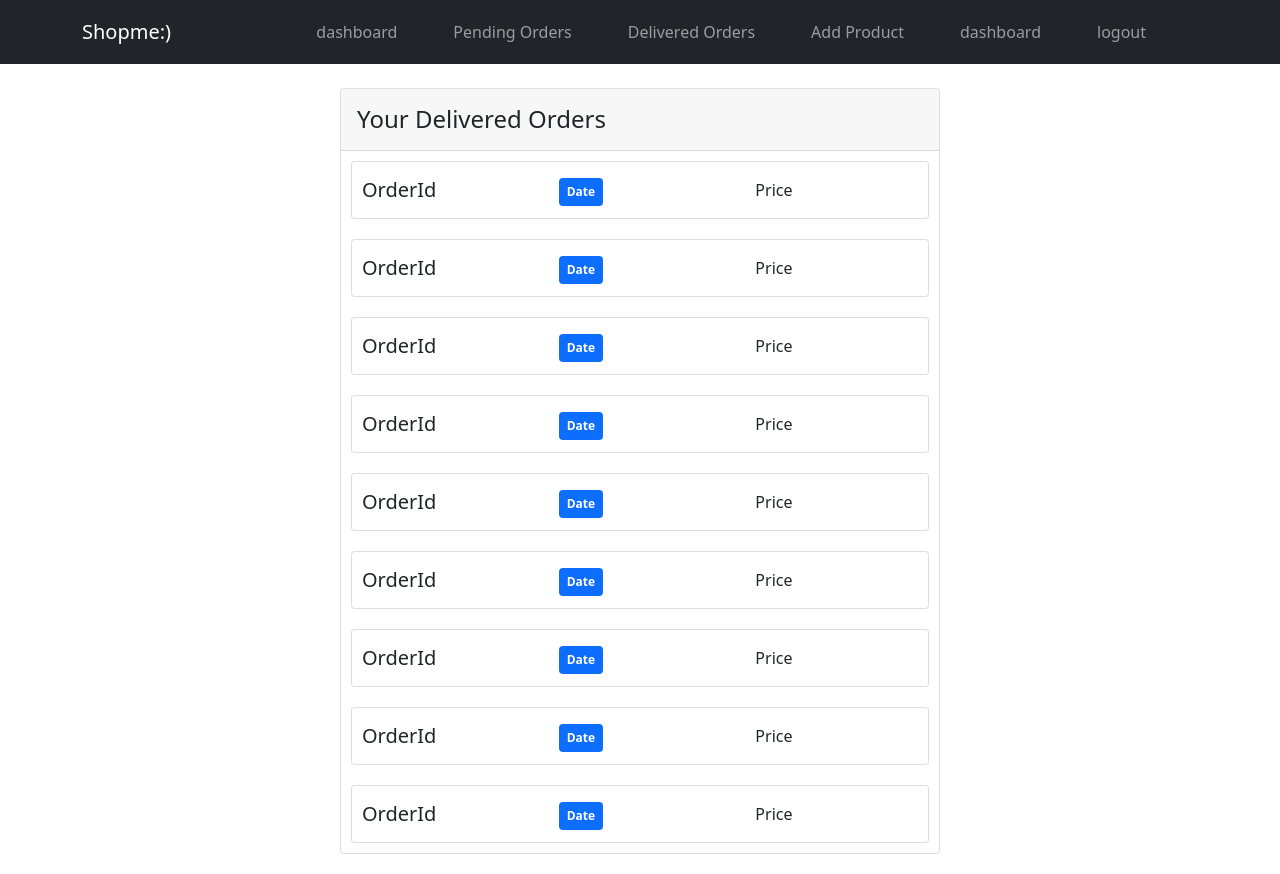
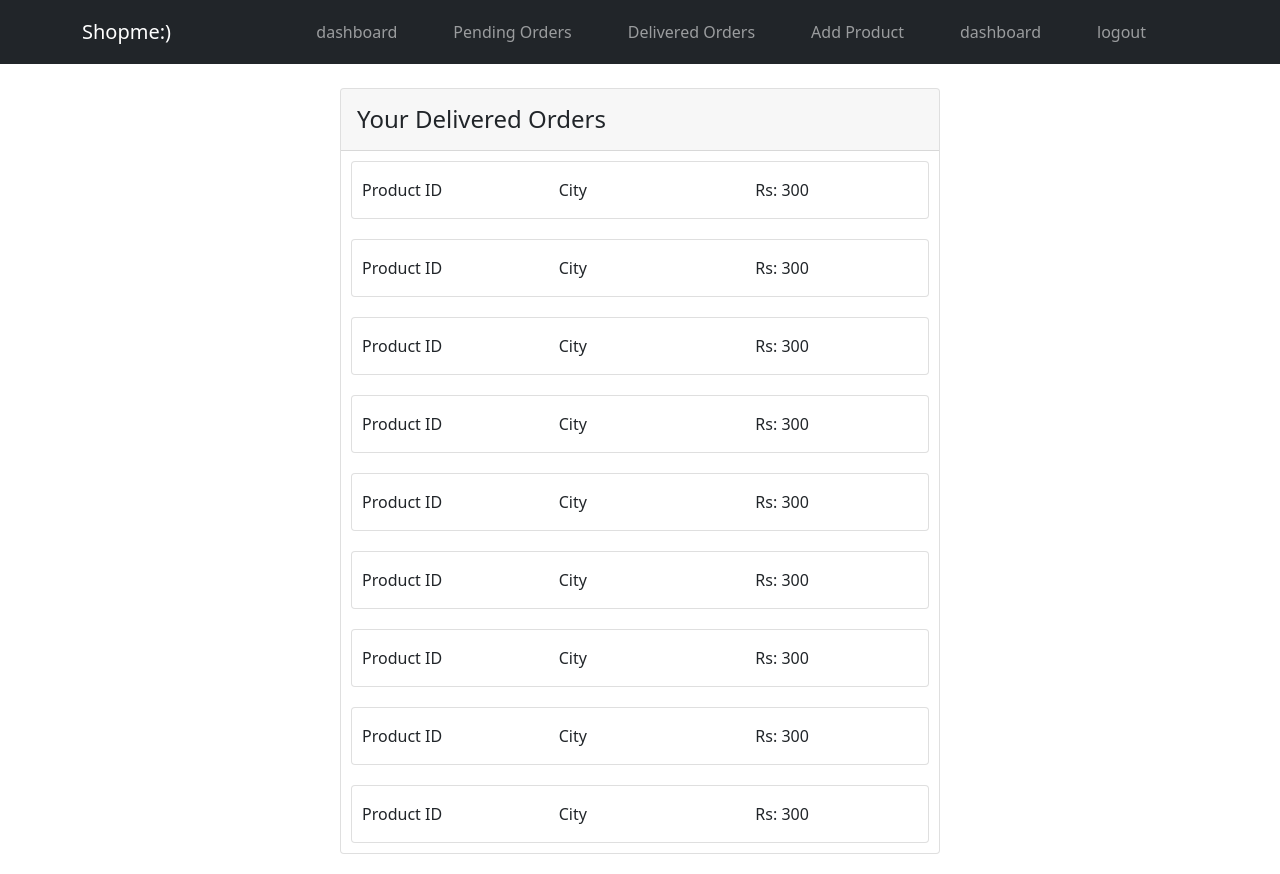
Before and after one commit to qTalhaAhmad/Web-Programming-Project, a React (Create React App) app in the folder front-end/: page /admin/prevOrders in a window 1280 px wide. Built offline with nearby package versions, Linux system fonts and the light colour scheme.

Commit message:
user side axiosed

```diff
--- a/front-end/src/components/Cart/PrevOrder.jsx
+++ b/front-end/src/components/Cart/PrevOrder.jsx
@@ -92,7 +92,7 @@ export default function PrevOrder() {
   useEffect(() => {
     console.log('useEffCartUser')
 
-      axios.get('http://localhost:3000/user//prevOrders')
+      axios.get('http://localhost:3000/user/prevOrders')
 
         .then((response) => {
         console.log(response.data);
--- a/front-end/src/components/Cart/PrevOrderCard.jsx
+++ b/front-end/src/components/Cart/PrevOrderCard.jsx
@@ -1,19 +1,25 @@
 import React from 'react'
 import {Card,Col,Row,Button, Badge} from "react-bootstrap"
 import DeleteForeverIcon from '@material-ui/icons/DeleteForever';
-export default function PrevOrderCard({product}) {
+export default function PrevOrderCard({ product }) {
+
+    console.log(product);
+    const { _id, price, updatedAt } = product;
+
     return (
         <div>
             <Card style={{ margin:"10px" ,paddingLeft:"10px"}} >
                 <Row className='mt-3'>
                     <Col className>
-                   <h5>OrderId</h5>
+                    <p>Product ID</p>
+                        <h5> {_id}</h5>
                     </Col>
                    <Col  >
-                    <Badge className='p-2'>Date</Badge>
+                   <p>City</p>
+                        <h5> {updatedAt}</h5>
                     </Col>
                     <Col>
-                    <p>Price</p>
+                    {`Rs: ${price}`}
                     </Col>
 
 
```
